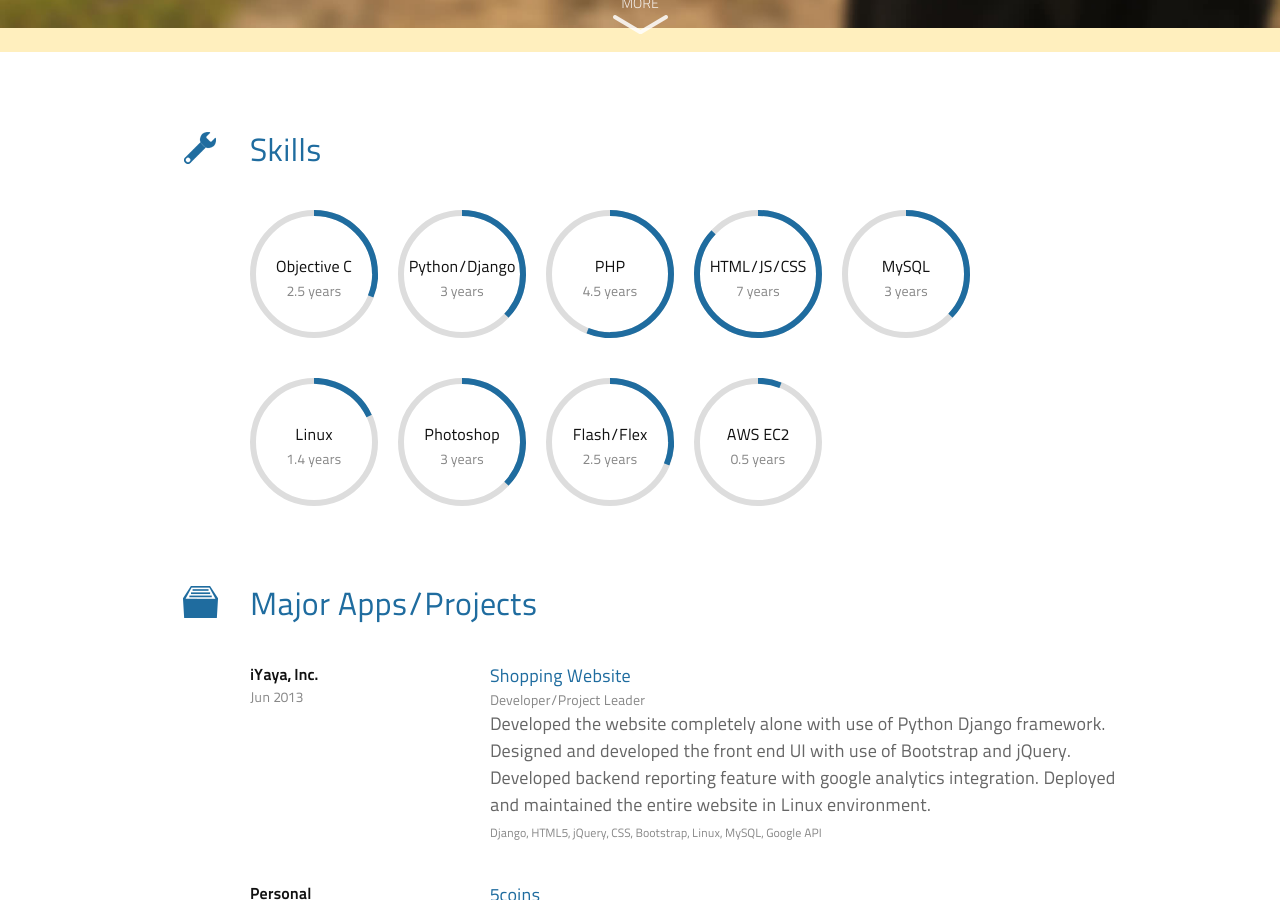
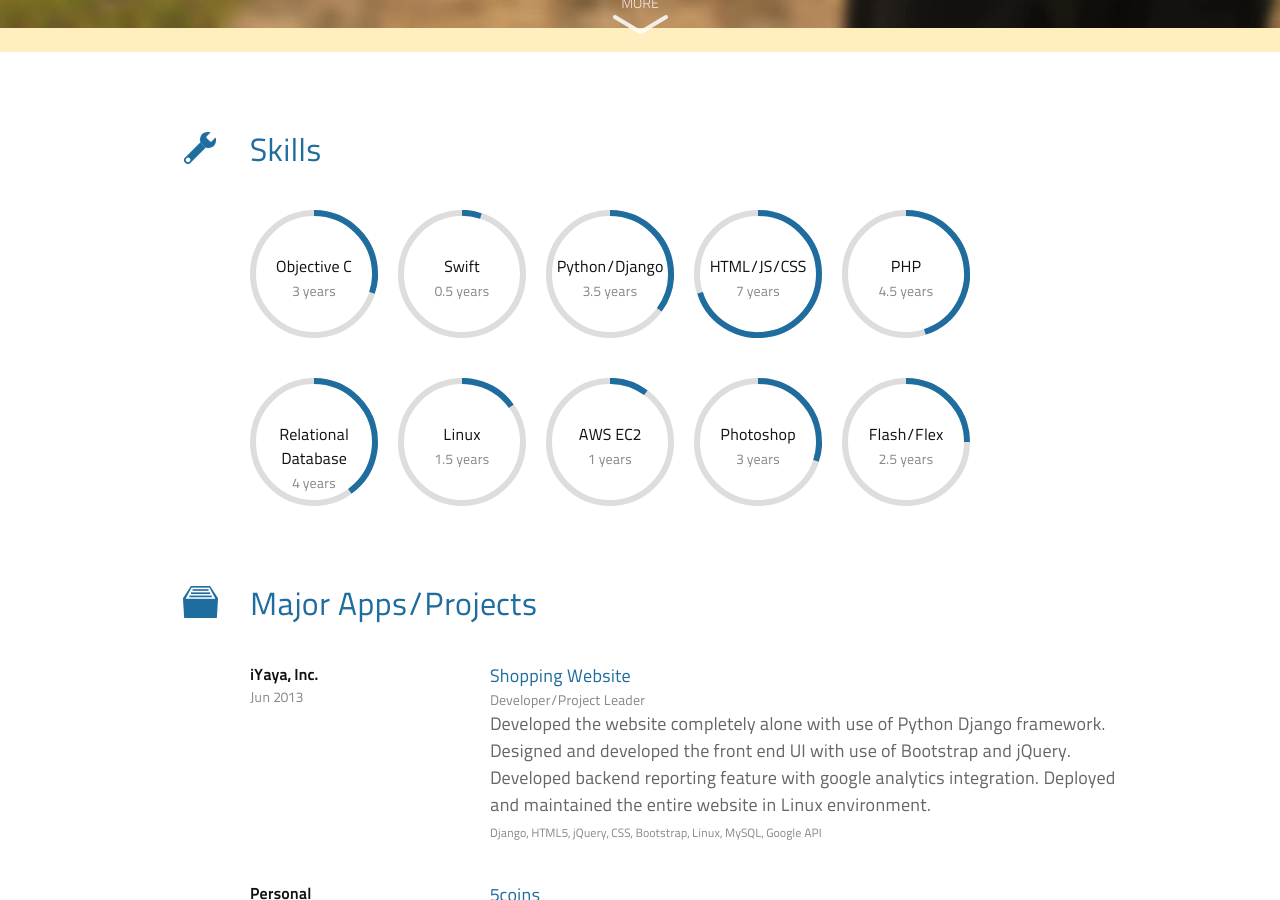
Before and after one commit to codingrhythm/blog, a Jekyll site: the page resume/index.html, which Jekyll copies as it is, in a window 1280 px wide and 900 px high, scrolled down 848 px. Built offline with Jekyll 4.4.1, drawn with Linux system fonts in a browser that asks for light colours; nearby versions of some CDN libraries.

Commit message:
Updated resume

```diff
--- a/resume/index.html
+++ b/resume/index.html
@@ -31,15 +31,16 @@
             <div>
                 <div class="span10 offset1">
                     <ul class="list-skills">
-                        <li class="loader" data-current-progress="0" data-value="8" data-to-value="2.5" data-unit="years"><div class="label">Objective C<br/><small class="color8"></small></div></li>
-                        <li class="loader" data-current-progress="0" data-value="8" data-to-value="3" data-unit="years"><div class="label">Python/Django<br/><small class="color8"></small></div></li>
-                        <li class="loader" data-current-progress="0" data-value="8" data-to-value="4.5" data-unit="years"><div class="label">PHP<br/><small class="color8"></small></div></li>
-                        <li class="loader" data-current-progress="0" data-value="8" data-to-value="7" data-unit="years"><div class="label">HTML/JS/CSS<br/><small class="color8"></small></div></li>
-                        <li class="loader" data-current-progress="0" data-value="8" data-to-value="3" data-unit="years"><div class="label">MySQL<br/><small class="color8"></small></div></li>
-                        <li class="loader" data-current-progress="0" data-value="8" data-to-value="1.5" data-unit="years"><div class="label">Linux<br/><small class="color8"></small></div></li>
-                        <li class="loader" data-current-progress="0" data-value="8" data-to-value="3" data-unit="years"><div class="label">Photoshop<br/><small class="color8"></small></div></li>
-                        <li class="loader" data-current-progress="0" data-value="8" data-to-value="2.5" data-unit="years"><div class="label">Flash/Flex<br/><small class="color8"></small></div></li>
-                        <li class="loader" data-current-progress="0" data-value="8" data-to-value="0.5" data-unit="years"><div class="label">AWS EC2<br/><small class="color8"></small></div></li>
+                        <li class="loader" data-current-progress="0" data-value="10" data-to-value="3" data-unit="years"><div class="label">Objective C<br/><small class="color8"></small></div></li>
+                        <li class="loader" data-current-progress="0" data-value="10" data-to-value="0.5" data-unit="years"><div class="label">Swift<br/><small class="color8"></small></div></li>
+                        <li class="loader" data-current-progress="0" data-value="10" data-to-value="3.5" data-unit="years"><div class="label">Python/Django<br/><small class="color8"></small></div></li>
+                        <li class="loader" data-current-progress="0" data-value="10" data-to-value="7" data-unit="years"><div class="label">HTML/JS/CSS<br/><small class="color8"></small></div></li>
+                        <li class="loader" data-current-progress="0" data-value="10" data-to-value="4.5" data-unit="years"><div class="label">PHP<br/><small class="color8"></small></div></li>
+                        <li class="loader" data-current-progress="0" data-value="10" data-to-value="4" data-unit="years"><div class="label">Relational Database<br/><small class="color8"></small></div></li>
+                        <li class="loader" data-current-progress="0" data-value="10" data-to-value="1.5" data-unit="years"><div class="label">Linux<br/><small class="color8"></small></div></li>
+                        <li class="loader" data-current-progress="0" data-value="10" data-to-value="1" data-unit="years"><div class="label">AWS EC2<br/><small class="color8"></small></div></li>
+                        <li class="loader" data-current-progress="0" data-value="10" data-to-value="3" data-unit="years"><div class="label">Photoshop<br/><small class="color8"></small></div></li>
+                        <li class="loader" data-current-progress="0" data-value="10" data-to-value="2.5" data-unit="years"><div class="label">Flash/Flex<br/><small class="color8"></small></div></li>
                     </ul>
                 </div>
                 <div class="clearfix"></div>
```
